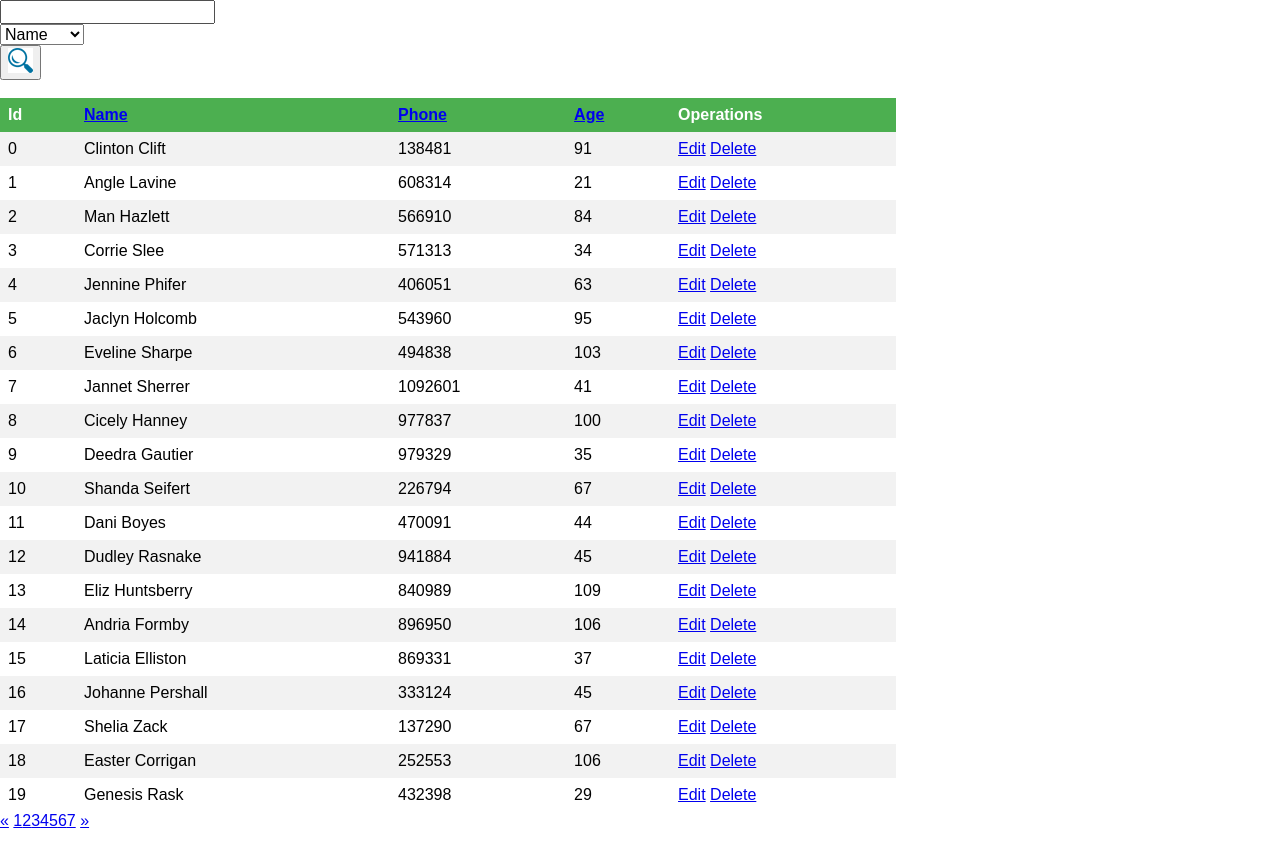
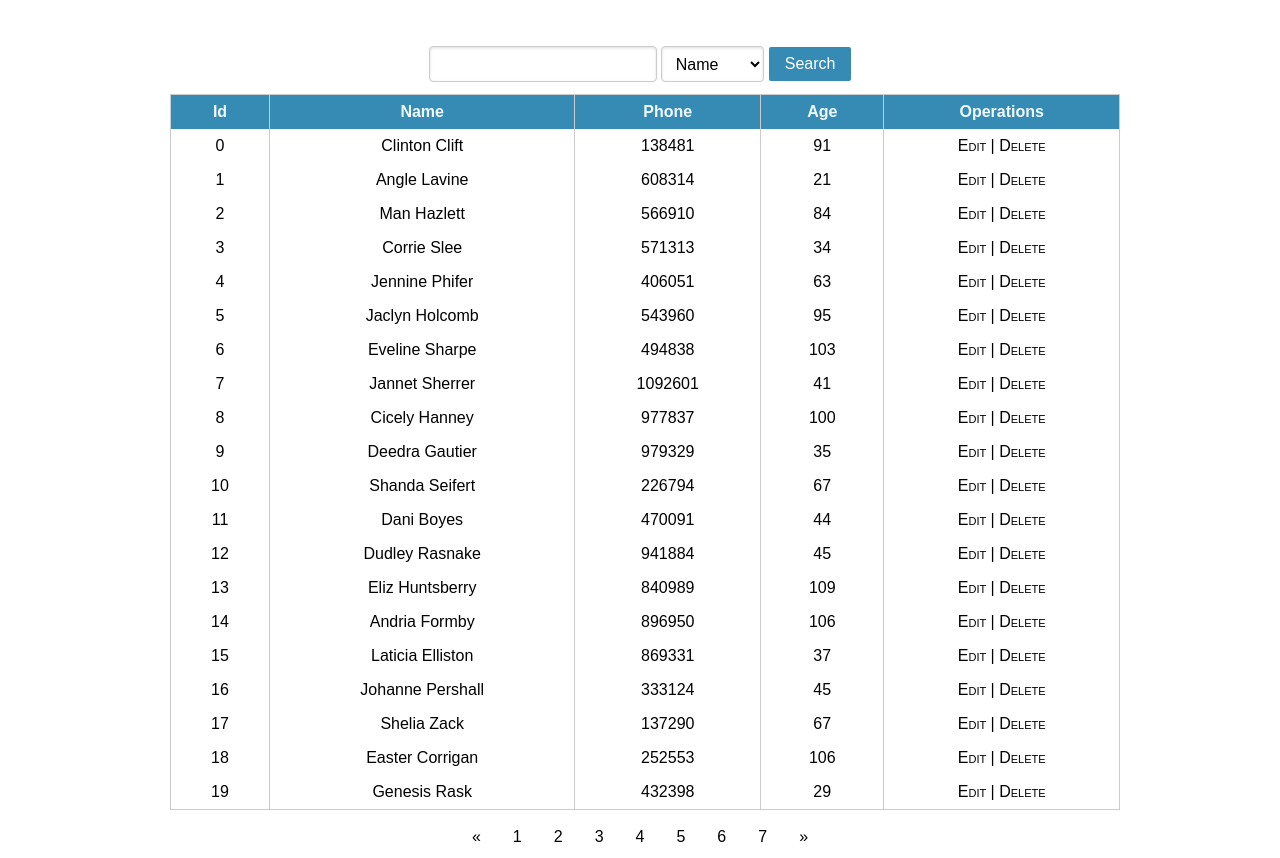
Before and after one commit to oxrc/itstep_jscript_1614, a website: page MainPage.html in a window 1280 px wide. Before the commit the page ends 830 px from the top, so only its background shows below. Drawn offline with Linux system fonts and the light colour scheme.

Commit message:
stylized main page ( listing )

```diff
--- a/MainPage.html
+++ b/MainPage.html
@@ -1,5 +1,6 @@
 <!DOCTYPE html>
 <html lang="en">
+
 <head>
   <meta charset="UTF-8">
   <title>Main Page</title>
@@ -9,39 +10,39 @@
   <script type="text/javascript" src="data.js"></script>
   <script type="text/javascript" src="assets/js/listing.js"></script>
 </head>
+
 <body>
-  <div>
-    <form>
-      <div class="string">
+  <div class="page-wrap">
+    <form class="pure-form">
+       <fieldset>
         <input type="text" name="firstname" value="">
-      </div>
-      <div class="string">
         <select>
           <option>Name</option>
           <option>Phone</option>
           <option>Interests</option>
         </select>
-      </div>
-      <div>
-          <button class="submit" type="submit"><img src="assets/img/search.png" alt=""></button>
-      </div>
-      <br>
-      <div  id="UserList">
-        <table class="MainPageTable">
+        <button type="submit" class="pure-button pure-button-primary button">Search</button>
+      </fieldset>
+       <div id="UserList">
+        <table class="pure-table">
+          <thead>
             <tr>
               <th>Id</th>
-            <th><a href="#">Name</a></th>
-            <th><a href="#">Phone</a></th>
-            <th><a href="#">Age</a></th>
+              <th>Name</th>
+              <th>Phone</th>
+              <th>Age</th>
               <th>Operations</th>
             </tr>
+          </thead>
+          <tbody>
             <tr v-for="user in currentUsers">
               <td> {{user.id}} </td>
               <td> {{user.firstName}} {{user.lastName}} </td>
               <td> {{user.phone}} </td>
               <td> {{user.age}} </td>
-            <td><a href="#">Edit</a> <a href="#">Delete</a></td>
+              <td><a href="#">Edit</a> | <a href="#">Delete</a></td>
             </tr>
+          </tbody>
         </table>
         <div class="pagination">
           <a href="#">&laquo;</a>
@@ -51,7 +52,7 @@
       </div>
     </form>
   </div>
-  </div>
   <script src="assets/js/listing.js"></script>
 </body>
+
 </html>
--- a/assets/css/listing.css
+++ b/assets/css/listing.css
@@ -66,20 +66,56 @@ a {
     margin-left: 400px;
 }*/
 
-table {
-    border-collapse: collapse;
-    width: 70%;
-    align-self: center;
+a {
+  color: black;
+  text-decoration: none;
+  font-variant: small-caps
 }
 
-th, td {
-    text-align: left;
-    padding: 8px;
+
+th {
+  text-align: center;
+  background-color: #368BB4;
+  color: aliceblue;
 }
 
-tr:nth-child(even){background-color: #f2f2f2}
+table {
+  width: 95%;
+  margin: auto;
+  text-align: center;
+  margin-right: 20px;
 
-th {
+}
+
+body {
+  margin-top: 40px;
+  text-align: center;
+ }
+
+.button {
+  background-color: #368BB4;
+}
+
+.page-wrap {
+    max-width: 1000px;
+    margin: auto;
+}
+
+.pagination {
+    display: inline-block;
+    margin-top: 10px;
+}
+
+.pagination a {
+    color: black;
+    float: left;
+    padding: 8px 16px;
+    text-decoration: none;
+}
+
+.pagination a.active {
     background-color: #4CAF50;
     color: white;
 }
+
+.pagination a:hover:not(.active) {background-color: #ddd;}
```
Lines whose indentation alone changed are shown as unchanged.
